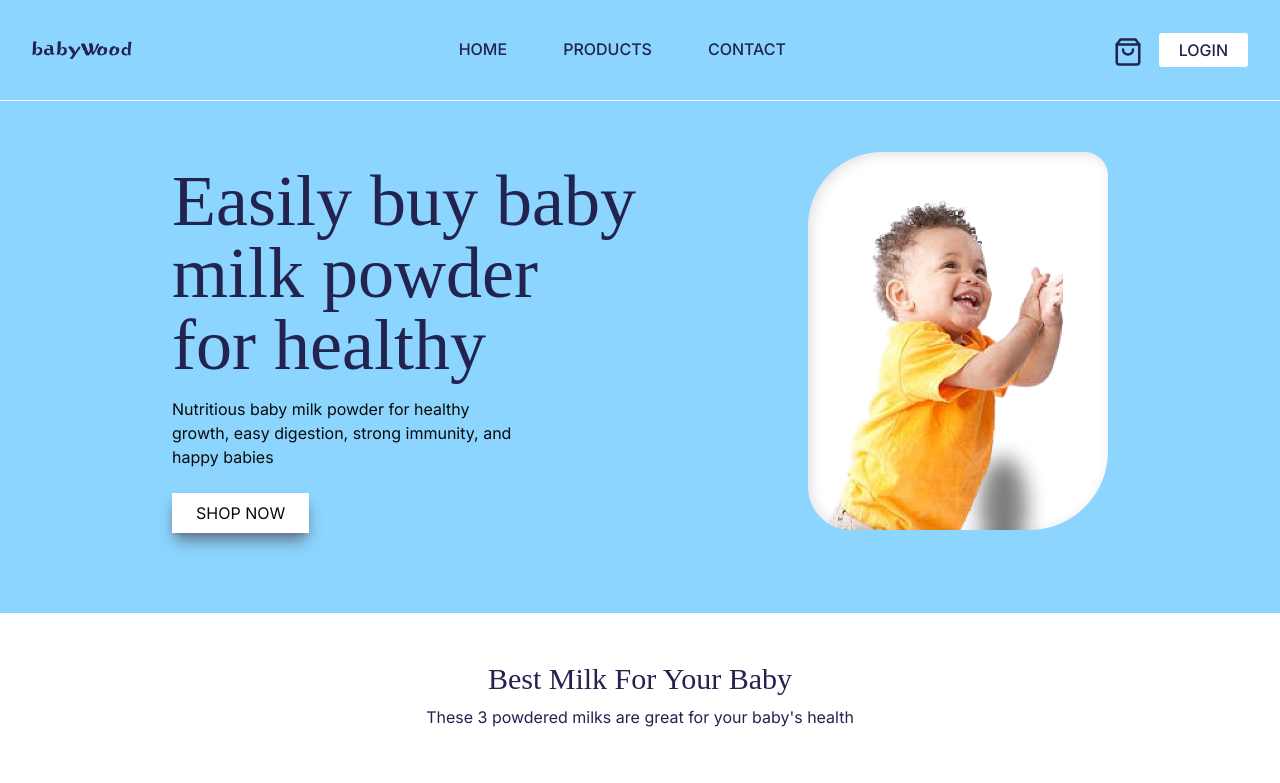
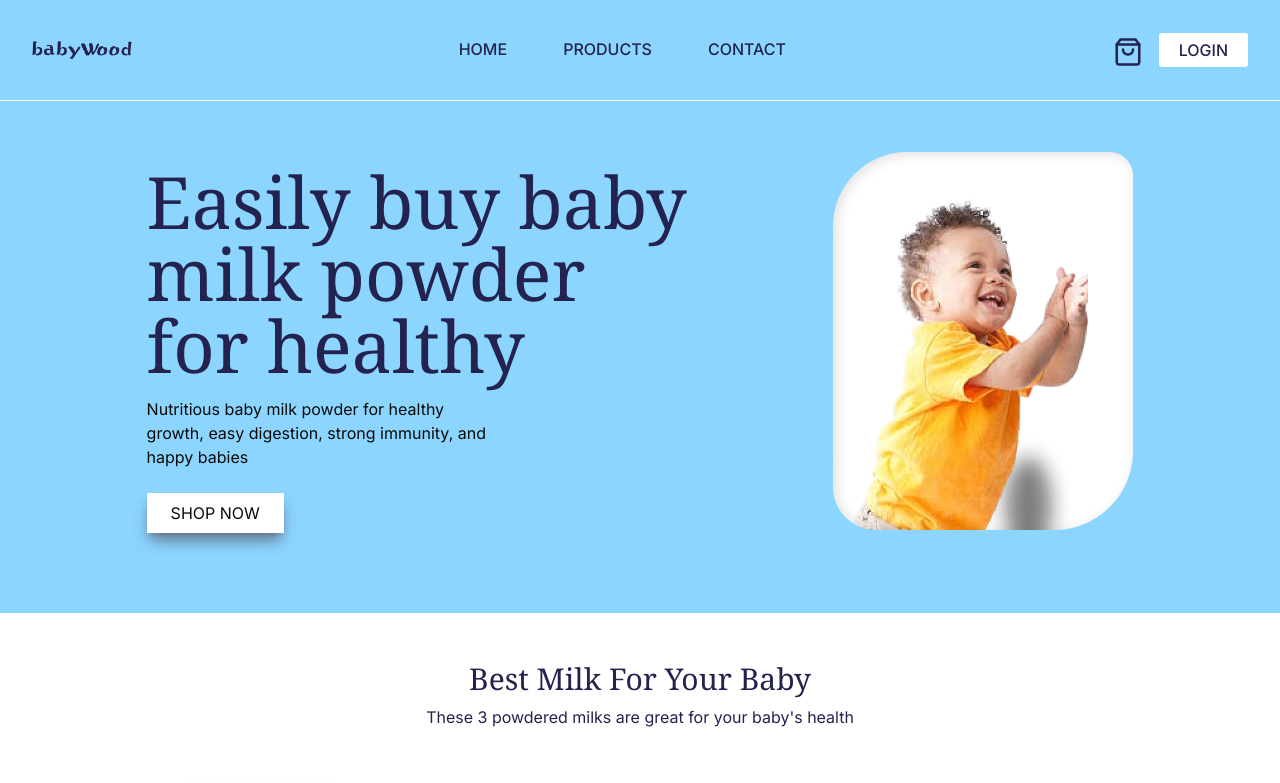
Before and after one commit to ahteshamahmed12/babywood, a Next.js app: page / in a window 1280 px wide. Shown: the top 783 px of the page. Built offline with nearby package versions, Linux system fonts and the light colour scheme.

Commit message:
subhan create Suggest page and some changes in navbar

```diff
--- a/src/app/Components/HeroSection.tsx
+++ b/src/app/Components/HeroSection.tsx
@@ -7,7 +7,7 @@ const HeroSection = () => {
         <div className="w-full pb-6 md:pb-20  ">
         <div className=' flex flex-col-reverse  md:flex-row justify-center md:justify-evenly items-center bg-[#8bd5ff] pt-6 '>
             <div className=' md:pt-10 text-center md:text-left bg-[#8bd5ff] pt-6'>
-                <h6 className='font-[Rufina] text-5xl lg:text-7xl font-medium text-[#24224f] '>
+                <h6 className='font-serif text-5xl lg:text-7xl font-medium text-[#24224f] '>
                 Easily buy baby <br /> milk powder <br />for healthy
                 </h6>
                 <p className="pt-4">
--- a/src/app/Components/Navbar.tsx
+++ b/src/app/Components/Navbar.tsx
@@ -36,9 +36,9 @@ function Navbar() {
                 <div className="md:hidden ">
         <DropdownMenu >
   <DropdownMenuTrigger  aria-setsize={35} ><Menu size={35}/></DropdownMenuTrigger>
-  <DropdownMenuContent className='bg-[#8BD5FF] text-white'>
+  <DropdownMenuContent className='bg-[#24224f] text-white'>
 
-    <DropdownMenuSeparator />
+    <DropdownMenuSeparator  />
     <DropdownMenuItem>HOME</DropdownMenuItem>
     <DropdownMenuItem>PRODUCTS</DropdownMenuItem>
     <DropdownMenuItem>CONTACT</DropdownMenuItem>
--- a/src/app/Components/Suggest.tsx
+++ b/src/app/Components/Suggest.tsx
@@ -26,7 +26,7 @@ function Suggest() {
      <main >
         <div className="w-full pb-16">
             <div className="">
-                <h5 className="font-[Rufina] text-xl md:text-3xl font-medium text-[#24224f] text-center pt-12">
+                <h5 className="font-serif text-xl md:text-3xl font-medium text-[#24224f] text-center pt-12">
                     Best Milk For Your Baby
                 </h5>
                 <p className="text-center text-[#24224f] pt-2">These 3 powdered milks are great for your baby's health</p>
```
